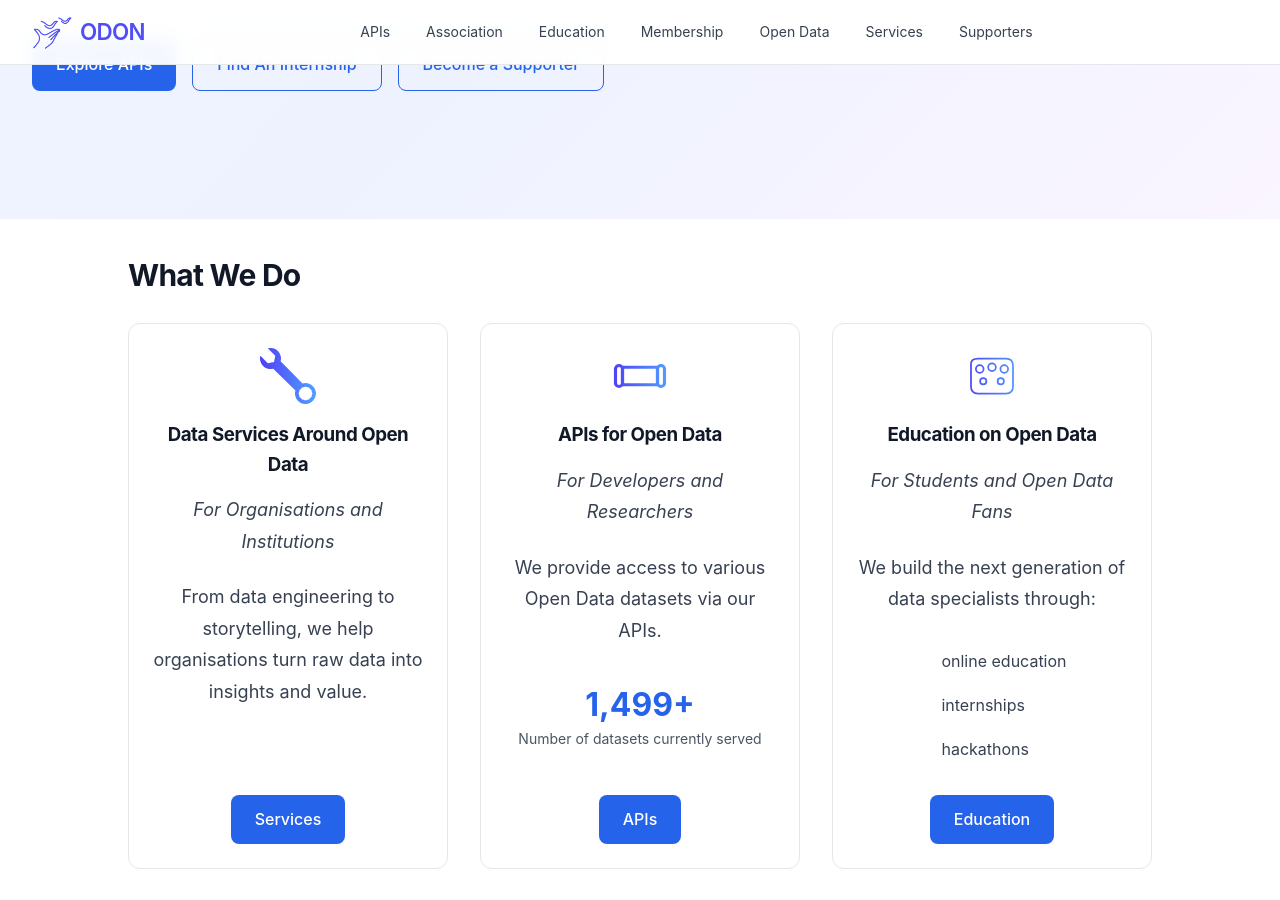
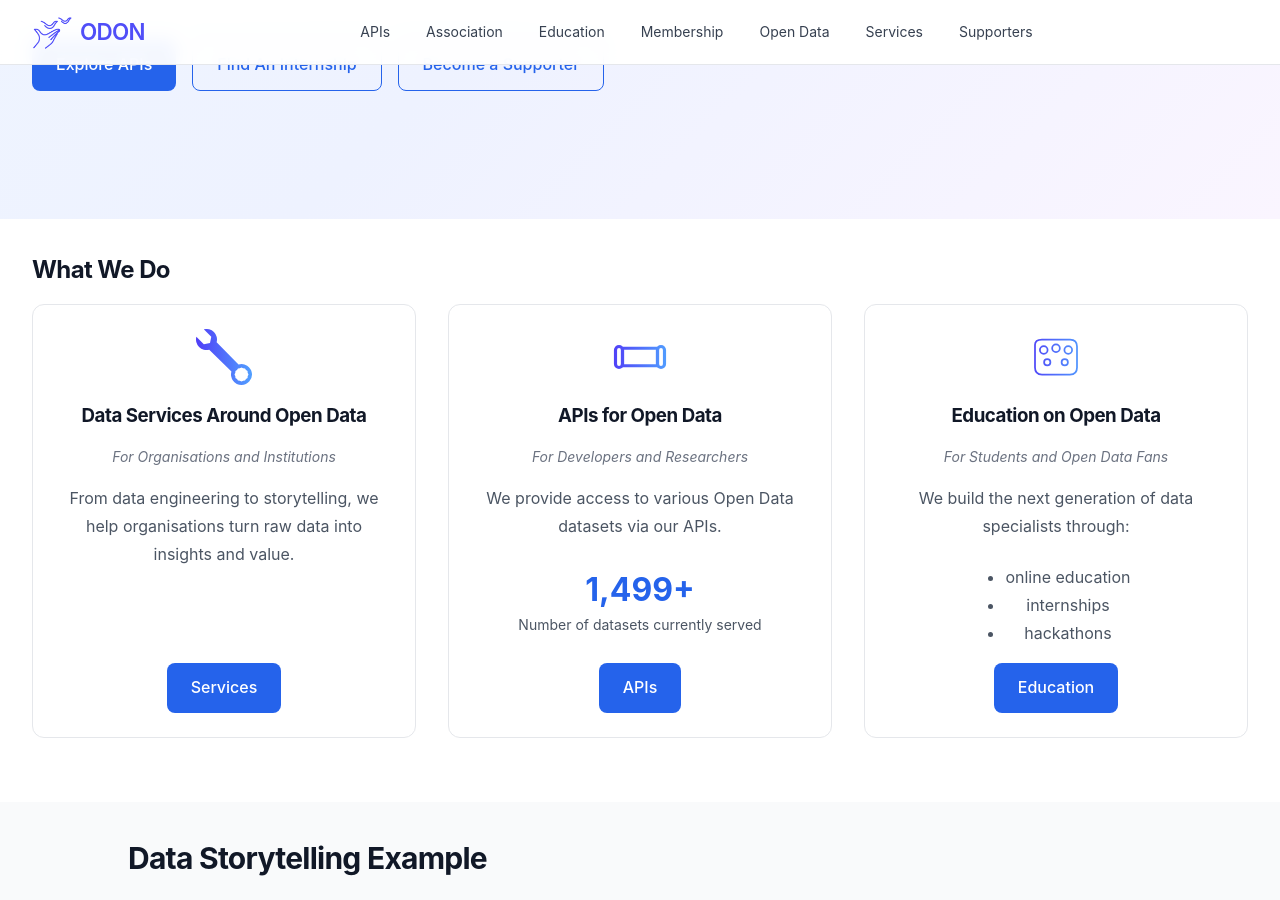
Before and after one commit to verein-odon/verein-odon.github.io, a Jekyll site: the page built from docs/en/index.md, in a window 1280 px wide and 900 px high, scrolled down 534 px. Built offline with Jekyll 4.4.1, drawn with Linux system fonts in a browser that asks for light colours.

Commit message:
Update index (en) page

```diff
--- a/docs/en/index.md
+++ b/docs/en/index.md
@@ -13,9 +13,8 @@ last_updated: "2025-03-10 14:30"
 
 <section class="section bg-white">
   <div class="container">
-    <div class="content-section">
-      <h2>What We Do</h2>
-      <div class="cards-grid">
+    <h2>What We Do</h2>
+    <div class="cards-grid">
             <div class="card">
                 <div class="card-icon">
                     <img src="/assets/images/icons/wrench.svg" alt="Data services" loading="lazy">
@@ -54,7 +53,6 @@ last_updated: "2025-03-10 14:30"
                 </ul>
                 <a href="/en/education/" class="btn btn-primary">Education</a>
             </div>
-      </div>
     </div>
   </div>
 </section>
```
